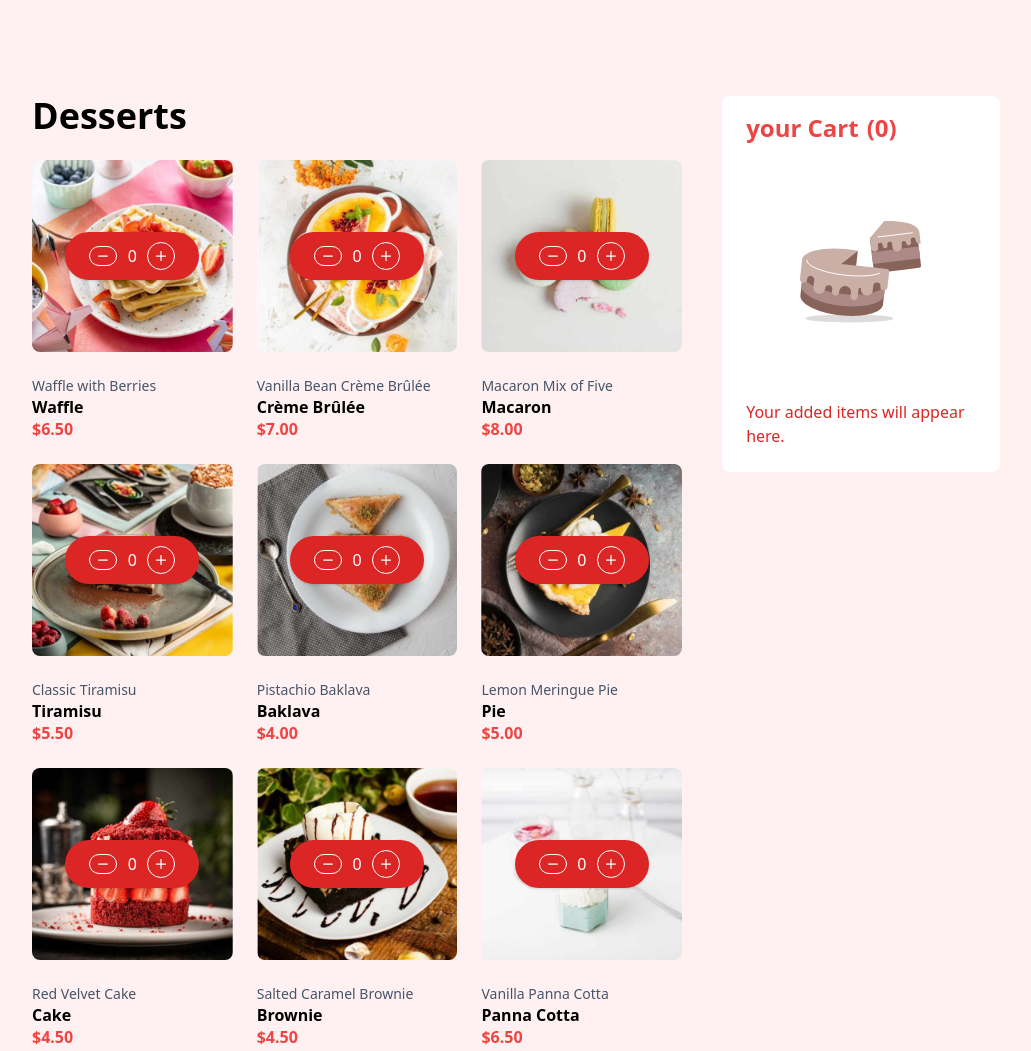
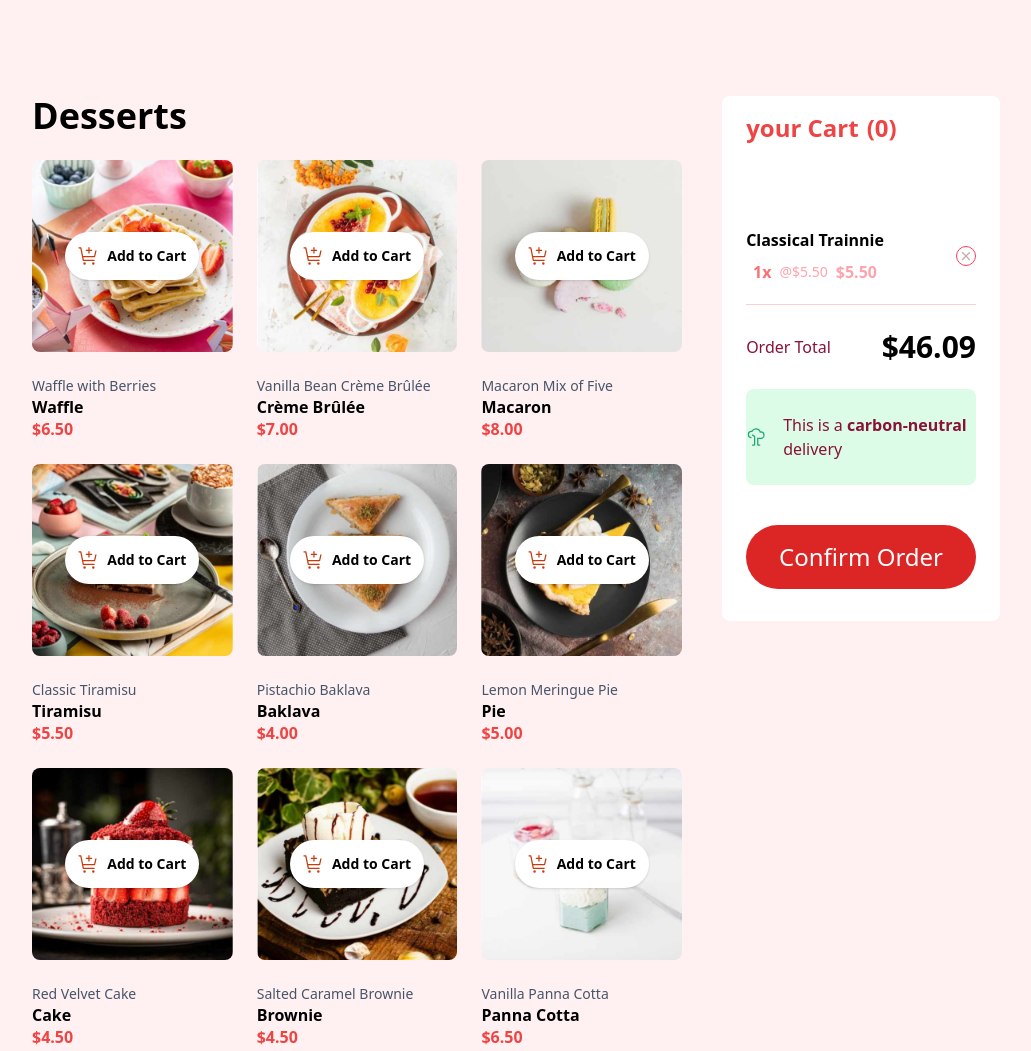
Before and after one commit to sulyman002/product-list, a plain HTML site: page index.html in a window 1280 px wide. Shown: the whole page, without its empty margins (112-1143 px from the left). Drawn offline with nearby package versions, Linux system fonts and the light colour scheme.

Commit message:
working on other section

```diff
--- a/index.html
+++ b/index.html
@@ -30,12 +30,49 @@
 
                 <div class="flex justify-start text-2xl font-bold gap-2 text-red-500 pt-4">
                     your Cart
-                    <span>(0)</span>
+                    <span class="trackOrder">(0)</span>
                 </div>
 
-                <div class="flex justify-center"><img src="/assets/images/illustration-empty-cart.svg" alt=""></div>
+                <div class="ordersDetails">
+                    <div class="ordered flex justify-between items-center border-b-[1px] border-rose-200 py-5">
+                        <div class="flex gap-2 flex-col">
+                            <div class="font-bold text-md">Classical Trainnie</div>
+                            <div class="flex gap-2 items-center justify-center">
+                                <p class="text-red-400 font-bold">1x</p>
+                                <p class="text-sm text-rose-300">@$5.50</p>
+                                <p class="text-rose-300 font-bold">$5.50</p>
+                            </div>
+                        </div>
+                        <div class="cancelBtn h-5 w-5 flex text-blue-900 items-center justify-center cursor-pointer
+                                    border-[1px] rounded-full hover:border-red-600 border-rose-500
+                                    hover:filter hover:brightness-50"><img class="" src="/assets/images/icon-remove-item.svg" alt=""></div>
+                    </div>
 
-                <p class="flex flex-col justify-center items-center mb-6 w-full text-red-600">Your added items will appear here.</p>
+                    <div class="my-6 flex flex-col">
+                        <div class="flex justify-between items-center">
+                            <h3 class="text-rose-900">Order Total</h3>
+                            <h1 class="font-bold text-3xl">$46.09</h1>
+                        </div>
+                        <div class="w-full rounded-lg flex gap-4 py-6 bg-green-100 justify-center mt-6">
+                            <img src="/assets/images/icon-carbon-neutral.svg" alt="carbon img">
+                            <p class="text-rose-900 font-medium">This is a <span class="font-bold">carbon-neutral</span> delivery</p>
+                        </div>
+                        <div></div>
+                    </div>
+
+                    <button type="submit" class="text-2xl text-white bg-red-600 rounded-full w-full p-4 mb-8 mt-4">Confirm Order</button>
+
+
+
+
+                </div>
+
+                <div class="hidden">
+                    <div class="flex justify-center"><img src="/assets/images/illustration-empty-cart.svg" alt=""></div>
+                    <p class="flex flex-col justify-center items-center mb-6 w-full text-red-600">Your added items will
+                        appear here.</p>
+                </div>
+
             </div>
 
         </div>
--- a/script.js
+++ b/script.js
@@ -111,17 +111,17 @@ productListData.forEach(card => {
             <img class="rounded-lg" src="${card.image.desktop}" alt="">
 
             <div
-                class=" hidden h-12 flex absolute items-center active:border-2 shadow active:border-blue-900 justify-center w-2/3 bg-white rounded-full py-3 gap-2">
+                class="cartText h-12 cursor-pointer flex absolute items-center active:border-2 shadow active:border-blue-900 justify-center w-2/3 bg-white rounded-full py-3 gap-2">
                 <img src="/assets/images/icon-add-to-cart.svg" alt="">
                 <p class="font-semibold text-sm">Add to Cart</p>
 
             </div>
 
             <div
-                class="h-12 text-white flex absolute items-center active:border-2 shadow active:border-blue-900 justify-between w-2/3 bg-red-600 rounded-full py-3 px-6 gap-2">
-                <img class="border-[1px] border-white p-2 rounded-full" src="/assets/images/icon-decrement-quantity.svg" alt="">
-                <p>0</p>
-                <img class="border-[1px] border-white p-2 rounded-full" src="/assets/images/icon-increment-quantity.svg" alt="">
+                class="increDecre hidden h-12 cursor-pointer text-white flex absolute items-center active:border-2 shadow active:border-blue-900 justify-between w-2/3 bg-red-600 rounded-full py-3 px-6 gap-2">
+                <img   class=" decrementBtn border-[1px] border-white p-2 rounded-full" src="/assets/images/icon-decrement-quantity.svg" alt="">
+                <p class = "cartTextValue" >0</p>
+                <img  class="incrementBtn border-[1px] border-white p-2 rounded-full" src="/assets/images/icon-increment-quantity.svg" alt="">
             </div>
 
         </div>
@@ -131,112 +131,93 @@ productListData.forEach(card => {
             <h2 class="font-semibold">${card.category}</h2>
             <p class="font-semibold text-red-500">$${card.price.toFixed(2)}</p>
         </div>
-    `
+    `;
+
+    const cartText = cardsContainer.querySelector('.cartText');
+    const increDecre = cardsContainer.querySelector('.increDecre');
+    const cartTextValue = cardsContainer.querySelector('.cartTextValue');
+    const trackOrder = document.querySelector('.trackOrder');
+
+    let value = 0;
+    cartText.addEventListener('click', () => {
+        cartText.classList.add('hidden');
+        increDecre.classList.remove('hidden');
+        value = 1;
+        cartTextValue.textContent = value;
+    });
+
+    //decrement & increament
+
+    const decrementBtn = cardsContainer.querySelector('.decrementBtn');
+    const incrementBtn = cardsContainer.querySelector('.incrementBtn');
+
+    decrementBtn.addEventListener('click', () => {
+        if (value > 0) {
+            value--;
+            cartTextValue.textContent = value;
+
+        }
+    });
+
+    function collectMyCount(giveMeYourEvent){
+        console.log(`this is the value am bringing for you from ${giveMeYourEvent}`);
+        const result = giveMeYourEvent + 100;
+        console.log(result)
+        return result;
+    }
+
+    // console.log(`your cart is: ${result}`);
+
+
+    incrementBtn.addEventListener('click', () => {
+        value++;
+        cartTextValue.textContent = value;
+        collectMyCount(value);
+    });
+
     generalContainer.appendChild(cardsContainer)
 });
+
+// const cardText = document.querySelectorAll('#cartText');
+// const increDecre = document.querySelectorAll('#increDecre');
+// const incrementBtn = document.querySelectorAll('.incrementBtn');
+// const decrementBtn = document.querySelectorAll('.decrementBtn');
+// const cartTextValue = document.getElementById('cartTextValue');
 
 
 
 
+// cardText.forEach((cardT, index) => {
+//     cardT.addEventListener('click', () => {
+//         cardT.classList.add('hidden'); // use cardT, not cardText
+//         increDecre[index].classList.remove('hidden');
+//         value = 0;
+//         cartTextValue.textContent = value;
+//     });
+// });
+
+
+//     let value = 0
+// function decrement() {
+//     decrementBtn.forEach(datBtn => {
+//         if(value <= 0){
+//         cartTextValue.textContent = 0;
+//     }else{
+//     value--;
+//         cartTextValue.textContent = value;}
+//     });
+// }
+
+// decrementBtn.forEach(decr => {
+//     decr.addEventListener('click', () => {
+//         value--;
+//         cartTextValue.textContent = value;
+//     });
+// });
 
 
 
-
-
-
-
-
-
-
-
-
-
-
-
-
-
-
-
-
-
-
-
-
-
-
-
-
-
-
-
-
-
-
-
-
-
-
-
-
-
-
-
-
-
-
-
-
-
-
-
-
-
-
-
-
-
-
-// productListData.forEach(card => {
-//     //container for the card
-//     const cardTemplate = document.createElement('div');
-//     cardTemplate.className ='cardTemp';
-//     cardTemplate.id = 'cardT';
-//     //link to the parent
-//     cardTemplate.append(imgCart);
-//     cardTemplate.append(cardText);
-//     // children  first
-//     const imgCart = document.createElement('div');
-//     imgCart.className = 'imgCartHolder';
-//     imgCart.append(img);
-//     imgCart.append(cart);
-//     // first child too
-//     const img = document.createElement('img');
-//     img.className = 'imgs';
-
-//     const cart = document.createElement('div');
-//     cart.className = 'carts';
-
-
-//     //children second
-
-//     const cardText = document.createElement('cardText');
-//     cardText.className = 'cardTex';
-//     cardText.append(p1);
-//     cardText.append(h);
-//     cardText.append(p2);
-
-//     // second child too
-//     const p1 = document.createElement('p');
-//     const h = document.createElement('h2');
-//     const p2 = document.createElement('p');
-
-//     p1.className = 'nam';
-//     h.className = 'categ';
-//     p2.className = 'pric';
-
-//     // the function now
-
-//     img.textContent = `${card.image.mobile}`;
-//     cart.textContent = `url(.../)`
-
-// });
+// function increment() {
+//     value++;
+//     cartTextValue.textContent = value;
+// }
```
Also changed, not shown: 1 other file.
